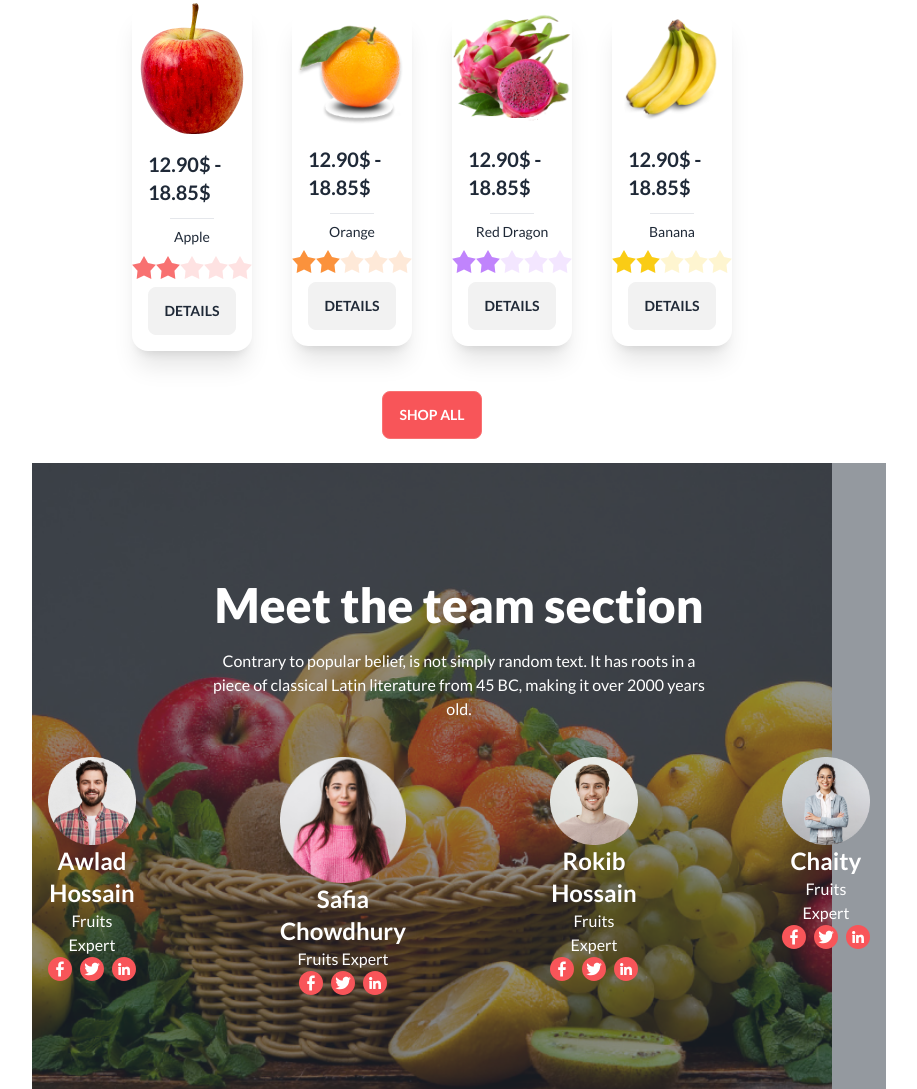
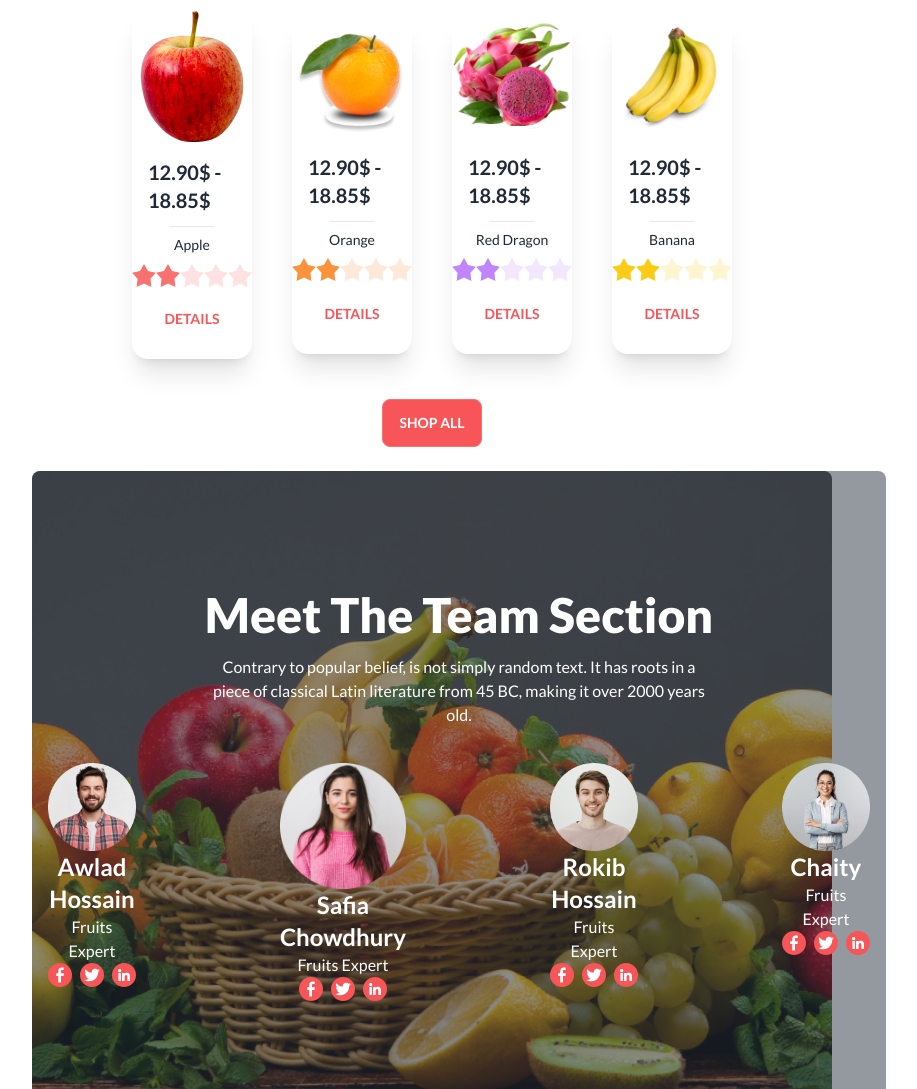
Before and after one commit to AAkilRaiyanPrantho/f.r.u.i.t.b.u.r.s.t.a.s.s.i.g.n.m.e.n.t.3., a plain HTML site: page index.html in a window 1280 px wide. Shown: the part 1179-2268 px from the top of the page, without its empty margins (208-1125 px from the left). Drawn offline with nearby package versions, Linux system fonts and the light colour scheme.

Commit message:
Everything Checked

```diff
--- a/index.html
+++ b/index.html
@@ -140,7 +140,7 @@
               <div class="hero-overlay bg-gradient-to-b from-gradient-one to-gradient-two rounded-lg"></div>
               <div class="hero-content text-center text-neutral-content px-6 md:px-0 lg:pb-36">
                 <div class="grid justify-items-center  py-0 md:w-full py-0 lg:max-w-2xl py-24">
-                  <h1 class="mb-1 text-2xl md:text-3xl lg:text-7xl font-extrabold md:mb-1 lg:mb-5 font-extrabold">Exotic tastes at your doorstep</h1>
+                  <h1 class="mb-1 text-2xl md:text-3xl lg:text-7xl font-extrabold md:mb-1 lg:mb-5 font-extrabold">Exotic Tastes at Your Doorstep</h1>
                   <p class="mb-1 w-3/4  text-sm md:mb-1 text-lg lg:mb-5 text-xl font-medium">We supply highly quality organic products</p>
                   <button class="btn btn-error bg-[#F85559] text-white mt-4">Shop Now</button>
                 </div>
@@ -158,7 +158,7 @@
               <div class="hero-overlay bg-gradient-to-b from-gradient-one to-gradient-two rounded-lg"></div>
               <div class="hero-content text-center text-neutral-content px-6 md:px-0 lg:pb-36">
                 <div class="grid justify-items-center  py-0 md:w-full py-0 lg:max-w-2xl py-24">
-                  <h1 class="mb-1 text-2xl md:text-3xl lg:text-7xl font-extrabold md:mb-1 lg:mb-5 font-extrabold">Exotic tastes at your doorstep</h1>
+                  <h1 class="mb-1 text-2xl md:text-3xl lg:text-7xl font-extrabold md:mb-1 lg:mb-5 font-extrabold">Exotic Tastes at Your Doorstep</h1>
                   <p class="mb-1 w-3/4  text-sm md:mb-1 text-lg lg:mb-5 text-xl font-medium">We supply highly quality organic products</p>
                   <button class="btn btn-error bg-[#F85559] text-white mt-4">Shop Now</button>
                 </div>
@@ -176,7 +176,7 @@
               <div class="hero-overlay bg-gradient-to-b from-gradient-one to-gradient-two rounded-lg"></div>
               <div class="hero-content text-center text-neutral-content px-6 md:px-0 lg:pb-36">
                 <div class="grid justify-items-center  py-0 md:w-full py-0 lg:max-w-2xl py-24">
-                  <h1 class="mb-1 text-2xl md:text-3xl lg:text-7xl font-extrabold md:mb-1 lg:mb-5 font-extrabold">Exotic tastes at your doorstep</h1>
+                  <h1 class="mb-1 text-2xl md:text-3xl lg:text-7xl font-extrabold md:mb-1 lg:mb-5 font-extrabold">Exotic Tastes at Your Doorstep</h1>
                   <p class="mb-1 w-3/4  text-sm md:mb-1 text-lg lg:mb-5 text-xl font-medium">We supply highly quality organic products</p>
                   <button class="btn btn-error bg-[#F85559] text-white mt-4">Shop Now</button>
                 </div>
@@ -194,7 +194,7 @@
               <div class="hero-overlay bg-gradient-to-b from-gradient-one to-gradient-two rounded-lg"></div>
               <div class="hero-content text-center text-neutral-content px-6 md:px-0 lg:pb-36">
                 <div class="grid justify-items-center  py-0 md:w-full py-0 lg:max-w-2xl py-24">
-                  <h1 class="mb-1 text-2xl md:text-3xl lg:text-7xl font-extrabold md:mb-1 lg:mb-5 font-extrabold">Exotic tastes at your doorstep</h1>
+                  <h1 class="mb-1 text-2xl md:text-3xl lg:text-7xl font-extrabold md:mb-1 lg:mb-5 font-extrabold">Exotic Tastes at Your Doorstep</h1>
                   <p class="mb-1 w-3/4  text-sm md:mb-1 text-lg lg:mb-5 text-xl font-medium">We supply highly quality organic products</p>
                   <button class="btn btn-error bg-[#F85559] text-white mt-4">Shop Now</button>
                 </div>
@@ -230,7 +230,7 @@
         </div>
       </section>
     </header>
-    <main class="lg:px-60 relative">
+    <main class="p-2 lg:px-60 relative">
       <!-- Deal of The Day Section -->
       <div class="grid grid-cols-1 justify-items-center lg:flex justify-between mt-40">
         <div class="grid grid-cols-1 lg:flex flex-col items-start">
@@ -300,7 +300,7 @@
               </div>
               <!-- Open the modal using ID.showModal() method -->
               <div class="justify-items-center items-center">
-                <button class="btn" onclick="my_modal_5.showModal()">Details</button>
+                <button class="btn btn-ghost text-[#F85559]" onclick="my_modal_5.showModal()">Details</button>
                 <dialog id="my_modal_5" class="modal modal-bottom sm:modal-middle">
                   <form method="dialog" class="modal-box card-body items-center">
                     <img src="images/fruit6.png" alt="">
@@ -340,7 +340,7 @@
               </div>
               <!-- Open the modal using ID.showModal() method -->
               <div class="justify-items-center items-center">
-                <button class="btn" onclick="my_modal_6.showModal()">Details</button>
+                <button class="btn btn-ghost text-[#F85559]" onclick="my_modal_6.showModal()">Details</button>
                 <dialog id="my_modal_6" class="modal modal-bottom sm:modal-middle">
                   <form method="dialog" class="modal-box card-body items-center">
                     <img src="images/fruit7.png" alt="orange">
@@ -380,7 +380,7 @@
               </div>
               <!-- Open the modal using ID.showModal() method -->
               <div class="justify-items-center items-center">
-                <button class="btn" onclick="my_modal_7.showModal()">Details</button>
+                <button class="btn btn-ghost text-[#F85559]" onclick="my_modal_7.showModal()">Details</button>
                 <dialog id="my_modal_7" class="modal modal-bottom sm:modal-middle">
                   <form method="dialog" class="modal-box card-body items-center">
                     <img src="images/fruit8.png" alt="red-dragon">
@@ -420,7 +420,7 @@
               </div>
               <!-- Open the modal using ID.showModal() method -->
               <div class="justify-items-center items-center">
-                <button class="btn" onclick="my_modal_8.showModal()">Details</button>
+                <button class="btn btn-ghost text-[#F85559]" onclick="my_modal_8.showModal()">Details</button>
                 <dialog id="my_modal_8" class="modal modal-bottom sm:modal-middle">
                   <form method="dialog" class="modal-box card-body items-center">
                     <img src="images/fruit9.png" alt="red-dragon">
@@ -451,11 +451,11 @@
       </div>
 
       <!-- Meet the team section -->
-      <div class="hero md:bg-cover lg:bg-cover lg:h-[690px]" style="background-image: url(images/banner1.png);">
-  <div class="hero-overlay bg-[rgba(18, 18, 18, 0.70)]"></div>
+      <div class="hero rounded-lg md:bg-cover lg:bg-cover lg:h-[690px]" style="background-image: url(images/banner1.png);">
+  <div class="hero-overlay rounded-lg bg-[rgba(18, 18, 18, 0.70)]"></div>
   <div class="hero-content text-center text-neutral-content flex flex-col">
     <div class="max-w-lg">
-      <h1 class="mb-5 text-5xl font-extrabold text-white">Meet the team section</h1>
+      <h1 class="text-xl mb-4 lg:text-5xl font-extrabold text-white">Meet The Team Section</h1>
       <p class="mb-5 font-normal text-white">Contrary to popular belief, is not simply random text. It has roots in a piece of classical Latin literature from 45 BC, making it over 2000 years old.</p>
     </div>
     <div class="grid grid-cols-1 md:grid-cols-2 lg:flex gap-x-36">
@@ -809,7 +809,7 @@
     </div>
     </main>
     <footer
-      class="footer footer-center p-0 py-3 bg-neutral-focus text-base-100 lg:p-10"
+      class="footer footer-center p-0 py-3 bg-[#121212] text-base-100 lg:p-10"
     >
       <div class="grid grid-flow-col text-4xl font-bold">
         <img src="images/logo.png" alt="" />
```
